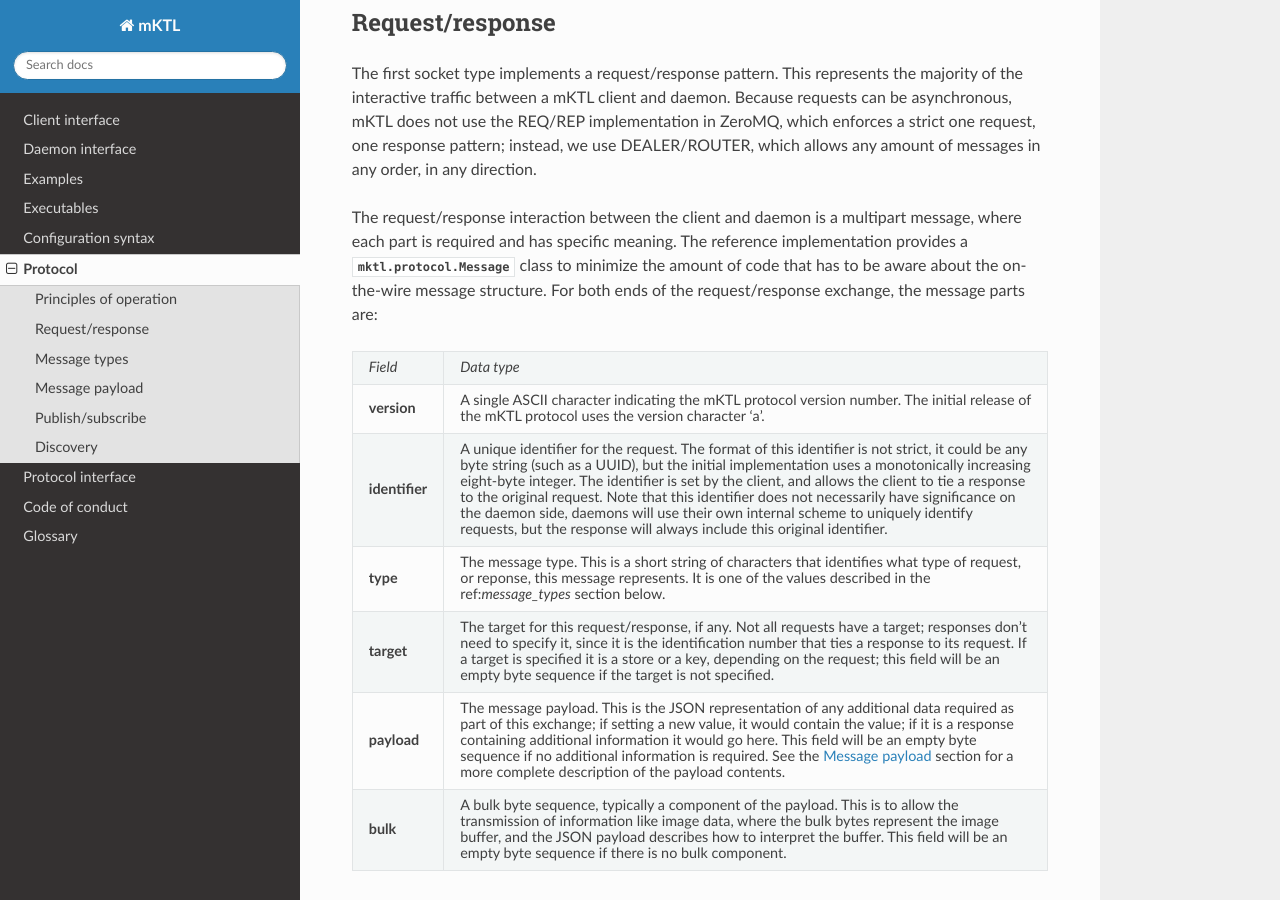
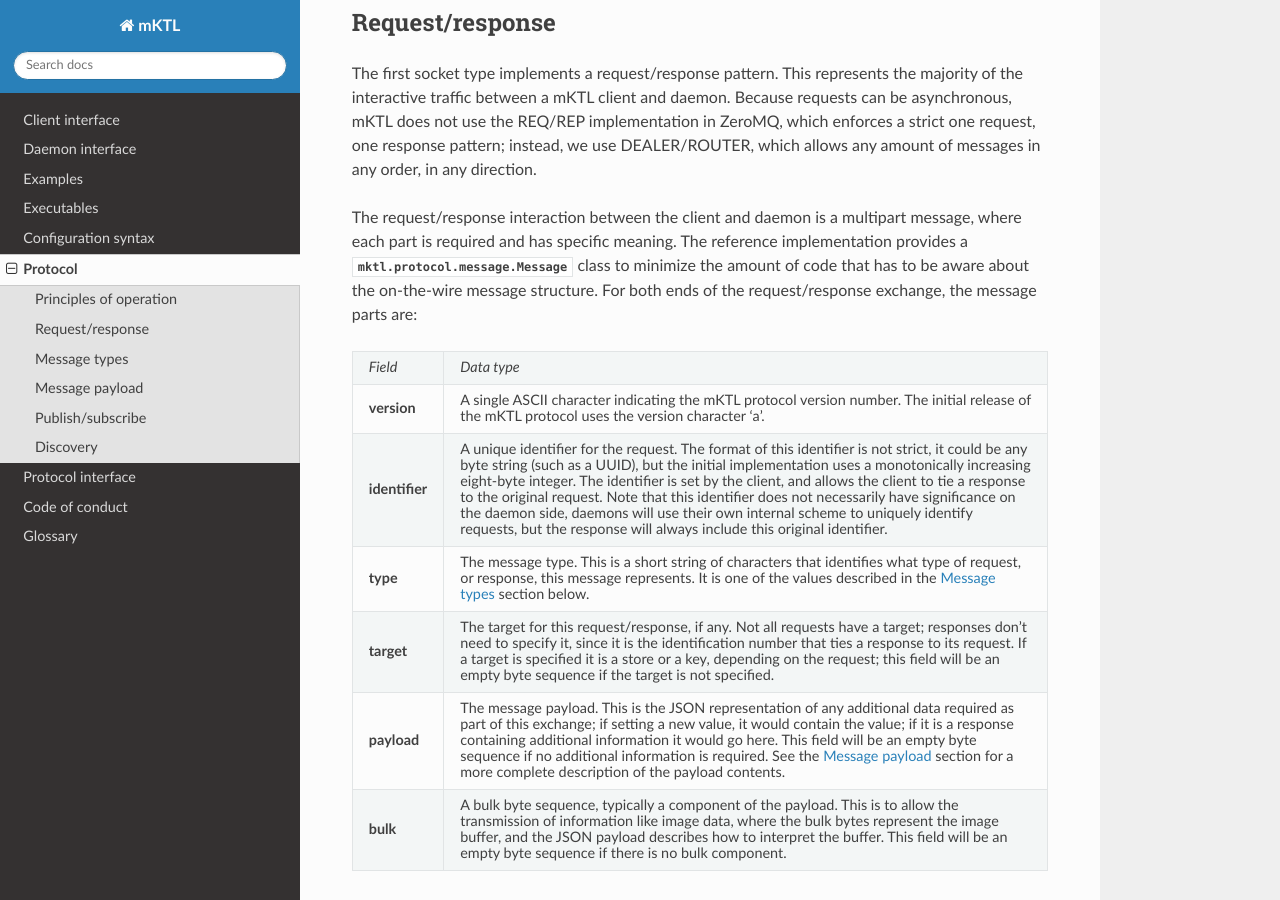
Before and after one commit to KeckObservatory/mKTL, a Sphinx documentation site: the page built from doc/protocol.rst, in a window 1280 px wide and 900 px high, scrolled down 763 px. Built offline with Sphinx 7.4.7 and the Read the Docs theme 3.1.0, drawn with Linux system fonts in a browser that asks for light colours.

Commit message:
Fix a couple bad references.

```diff
--- a/doc/protocol.rst
+++ b/doc/protocol.rst
@@ -54,9 +54,10 @@
 
 The request/response interaction between the client and daemon is a multipart
 message, where each part is required and has specific meaning. The reference
-implementation provides a :class:`mktl.protocol.Message` class to minimize
-the amount of code that has to be aware about the on-the-wire message structure.
-For both ends of the request/response exchange, the message parts are:
+implementation provides a :class:`mktl.protocol.message.Message` class to
+minimize the amount of code that has to be aware about the on-the-wire message
+structure. For both ends of the request/response exchange, the message parts
+are:
 
 .. list-table::
 
@@ -79,8 +80,8 @@
 
   * - **type**
     - The message type. This is a short string of characters that identifies
-      what type of request, or reponse, this message represents. It is one
-      of the values described in the ref:`message_types` section below.
+      what type of request, or response, this message represents. It is one
+      of the values described in the :ref:`message_types` section below.
 
   * - **target**
     - The target for this request/response, if any. Not all requests have a
```
